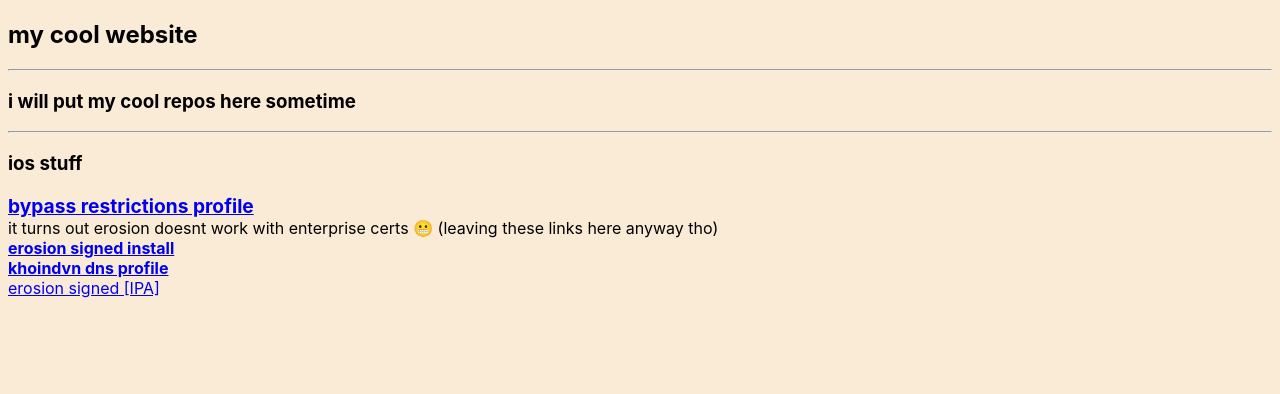
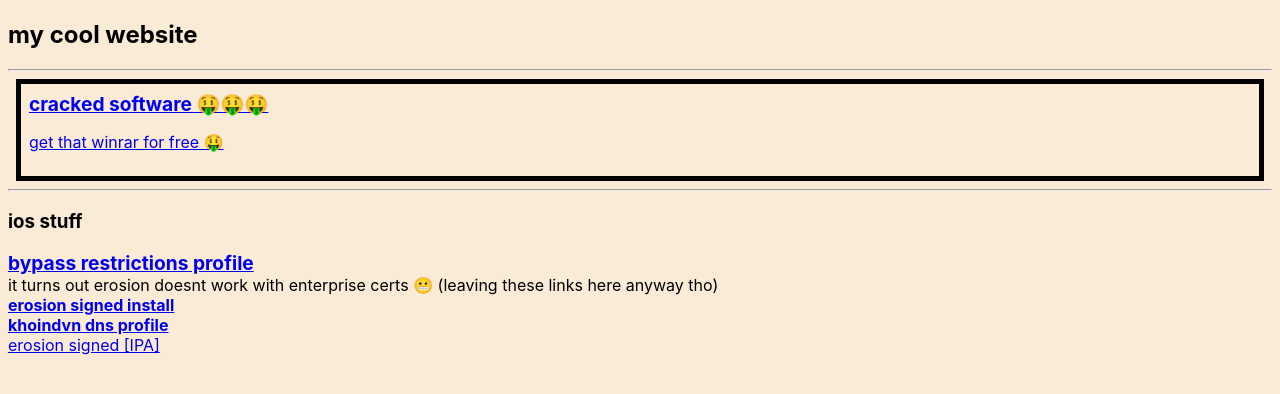
Before and after one commit to kodoomer/kodoomer.github.io, a plain HTML site: page index.html in a window 1280 px wide. Drawn offline with Linux system fonts and the light colour scheme.

Commit message:
firest repo

```diff
--- a/index.html
+++ b/index.html
@@ -10,6 +10,12 @@
         font-family: -apple-system,BlinkMacSystemFont,'Segoe UI',Roboto,Oxygen-Sans,Ubuntu,Cantarell,'Helvetica Neue',Arial,'Noto Sans',sans-serif;
       }
 
+      section {
+        border: solid 5px black;
+        padding: 8px;
+        margin: 8px;
+      }
+
       @media (prefers-color-scheme: dark) {
         body {
           background: #151515;
@@ -18,13 +24,21 @@
         a {
           color: #0969da !important;
         }
+        section {
+          border: solid 5px antiquewhite;
+        }
       }
     </style>
   </head>
   <body>
     <h2>my cool website</h2>
     <hr>
-    <h3>i will put my cool repos here sometime</h3>
+    <a href="https://github.com/kodoomer/freesoftware"><section>
+      <b><big>cracked software 🤑🤑🤑</big></b><br>
+      <p>
+        get that winrar for free 🤑
+      </p>
+    </section></a>
     <hr>
     <h3>ios stuff</h3>
     <b><big>
```
